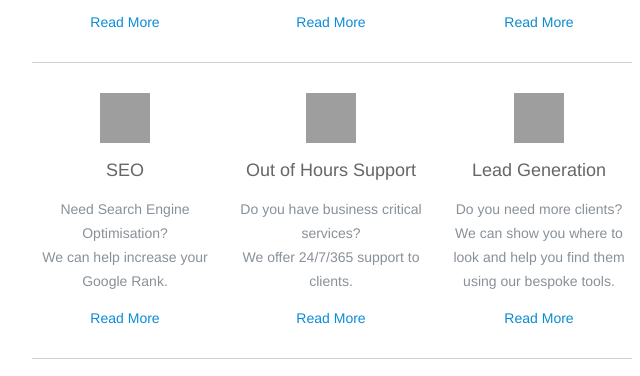
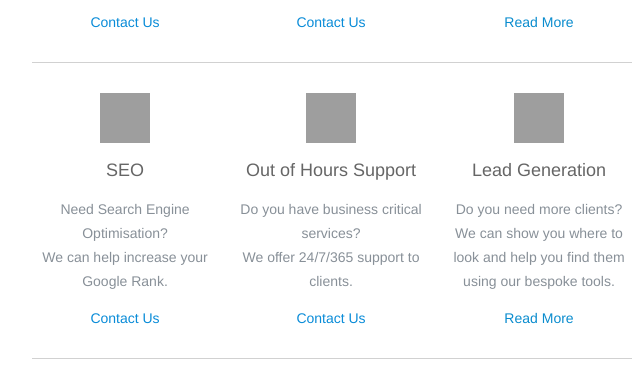
Before and after one commit to dvomedia/dvo-newsletter, a plain HTML site: page index.html in a window 1280 px wide. Shown: the part 875-1251 px from the top of the page, 308-948 px from the left. Drawn offline with Linux system fonts and the light colour scheme; grey boxes are pictures that could not be loaded.

Commit message:
sent email

```diff
--- a/index.html
+++ b/index.html
@@ -3,7 +3,7 @@
    <head>
       <meta http-equiv="Content-Type" content="text/html; charset=utf-8" />
       <meta name="viewport" content="width=device-width, initial-scale=1.0"/>
-      <title>DVO Media - Newsletter 1</title>
+      <title>DVO Media - Newsletter July 2015</title>
 
       <style type="text/css">
          /* Client-specific Styles */
@@ -96,7 +96,7 @@
                                        <tbody>
                                           <tr>
                                              <td align="left" valign="middle" style="font-family: Helvetica, arial, sans-serif; font-size: 14px;color: #666666" st-content="viewonline" class="mobile-hide">
-                                                <a href="#" style="text-decoration: none; color: #666666">View Online </a>
+                                                <a href="https://s3-eu-west-1.amazonaws.com/dvomedia/newsletter/july2015/index.html" style="text-decoration: none; color: #666666">View Online </a>
                                              </td>
                                           </tr>
                                        </tbody>
@@ -389,7 +389,7 @@
                                                       <!-- read more -->
                                                       <tr>
                                                          <td style="font-family: Helvetica, arial, sans-serif; font-size: 14px; color: #0a8cd8;  text-align:center; line-height: 20px;" st-title="3col-readmore1" class="padding-bottom25">
-                                                            <a href="#" style="text-decoration:none; color: #0a8cd8; ">Read More</a>
+                                                            <a href="https://dvomedia.net/contact" style="text-decoration:none; color: #0a8cd8; ">Contact Us</a>
                                                          </td>
                                                       </tr>
                                                       <!-- end of read more -->
@@ -456,7 +456,7 @@
                                                       <!-- read more -->
                                                       <tr>
                                                          <td style="font-family: Helvetica, arial, sans-serif; font-size: 14px; color: #0a8cd8;  text-align:center; line-height: 20px;" st-title="3col-readmore2" class="padding-bottom25">
-                                                            <a href="#" style="text-decoration:none; color: #0a8cd8; ">Read More</a>
+                                                            <a href="https://dvomedia.net/contact" style="text-decoration:none; color: #0a8cd8; ">Contact Us</a>
                                                          </td>
                                                       </tr>
                                                       <!-- end of read more -->
@@ -634,7 +634,7 @@
                                                       <!-- read more -->
                                                       <tr>
                                                          <td style="font-family: Helvetica, arial, sans-serif; font-size: 14px; color: #0a8cd8;  text-align:center; line-height: 20px;" st-title="3col-readmore1" class="padding-bottom25">
-                                                            <a href="#" style="text-decoration:none; color: #0a8cd8; ">Read More</a>
+                                                            <a href="https://dvomedia.net/contact" style="text-decoration:none; color: #0a8cd8; ">Contact Us</a>
                                                          </td>
                                                       </tr>
                                                       <!-- end of read more -->
@@ -702,7 +702,7 @@
                                                       <!-- read more -->
                                                       <tr>
                                                          <td style="font-family: Helvetica, arial, sans-serif; font-size: 14px; color: #0a8cd8;  text-align:center; line-height: 20px;" st-title="3col-readmore2" class="padding-bottom25">
-                                                            <a href="#" style="text-decoration:none; color: #0a8cd8; ">Read More</a>
+                                                            <a href="https://dvomedia.net/contact" style="text-decoration:none; color: #0a8cd8; ">Contact Us</a>
                                                          </td>
                                                       </tr>
                                                       <!-- end of read more -->
@@ -1348,7 +1348,7 @@
                            <tbody>
                               <tr>
                                  <td align="center" valign="middle" style="font-family: Helvetica, arial, sans-serif; font-size: 14px;color: #666666" st-content="postfooter">
-                                    Click here to <a href="#" style="text-decoration: none; color: #0a8cce">Unsubscribe</a>
+                                    Click here to <a href="[[remove]]" style="text-decoration: none; color: #0a8cce">Unsubscribe</a>
                                  </td>
                               </tr>
                               <!-- Spacing -->
```
